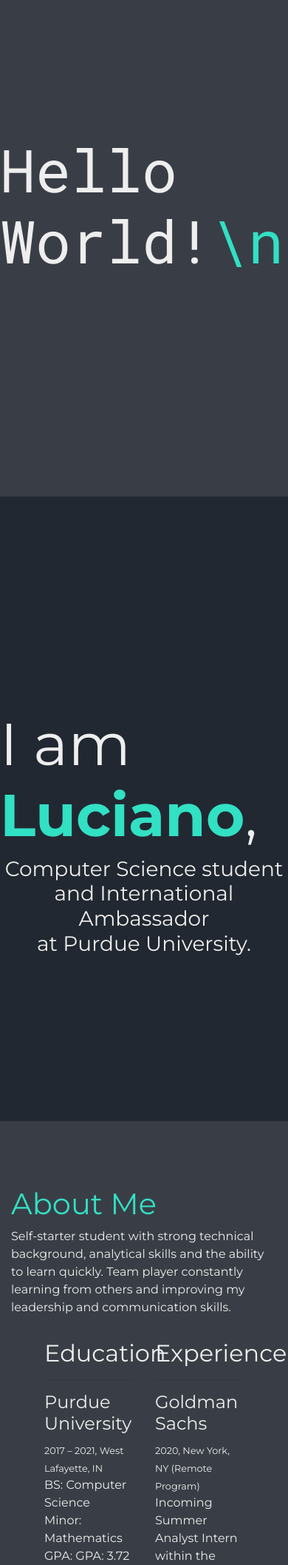
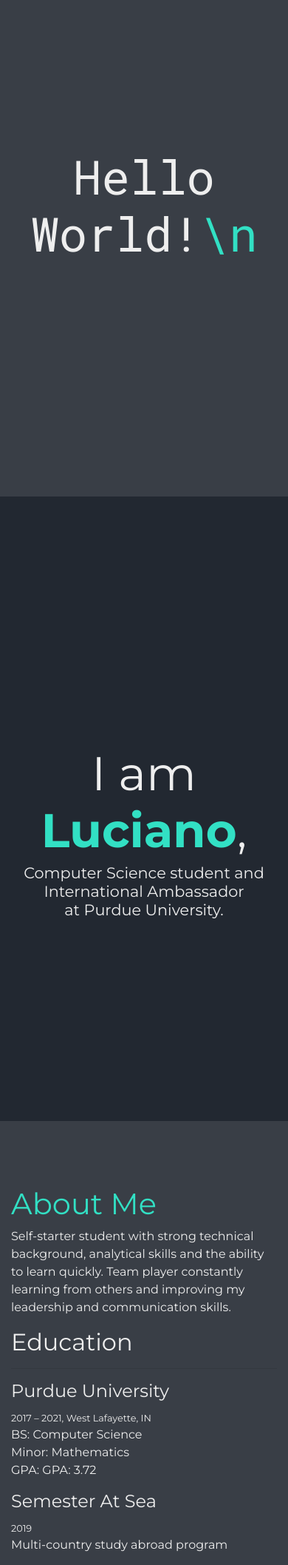
Before and after one commit to lucianohandal/portfolio, a Flask app: page / in a window 390 px wide. Shown: the part 173-2288 px from the top of the page at 74% size. Run offline with Flask 2, Linux system fonts and the light colour scheme; some libraries are stand-ins or nearby versions.

Commit message:
Fixed scroll bug, started phone UI, and added resume pdf

```diff
--- a/src/static/portfolio.css
+++ b/src/static/portfolio.css
@@ -6,6 +6,11 @@
 h1, h2, h3, h4, h5, h6, p, small, label, button{
   font-family: 'Montserrat', sans-serif;
   color: #eeeeee;
+}
+
+a {
+  font-family: 'Montserrat', sans-serif;
+  color: #32e0c4;
 }
 
 h1 {
@@ -18,6 +23,7 @@ h1 {
 
 .section {
   min-height: 100vh;
+  width: 100vw;
   padding-top: 4.5rem;
 }
 
@@ -65,6 +71,15 @@ h1 {
 #home h1 span {
   font-weight: bold;
   color: #32e0c4;
+}
+
+@media (max-width: 576px) {
+  #home h1, #hello h1 {
+    font-size: 4rem;
+  }
+  h3 {
+    font-size: 1.3rem;
+  }
 }
 
 #exp_edu_row, #skills_row{
--- a/src/templates/portfolio.html
+++ b/src/templates/portfolio.html
@@ -16,7 +16,7 @@
 
   <title>Luciano Handal</title>
 </head>
-<body>
+<body onresize="getSectionsOffsets()">
   <nav id="navbar" class="navbar navbar-expand-md fixed-top navbar-dark">
     <!-- <a class="navbar-brand" href="#">Navbar</a> -->
     <button class="navbar-toggler" type="button" data-toggle="collapse" data-target="#navbarSupportedContent" aria-controls="navbarSupportedContent" aria-expanded="false" aria-label="Toggle navigation">
@@ -44,11 +44,11 @@
     </div>
   </nav>
   <div id="hello" class="d-flex flex-column align-items-center justify-content-center section">
-    <h1 id="hello_world"></h1>
-    <h2 id="hello_arrow"><i class="fas fa-arrow-circle-down"></i></h2>
+    <h1 class="text-center" id="hello_world"></h1>
+    <h2 id="hello_arrow">&nbsp;</h2>
   </div>
   <div id="home" class="d-flex flex-column align-items-center justify-content-center section">
-    <h1>I am <span>Luciano</span>,</h1>
+    <h1 class="text-center">I am <span>Luciano</span>,</h1>
     <h3 class="text-center">Computer Science student and International Ambassador<br>at Purdue University.</h3>
   </div>
   <div id="about" class="section">
@@ -57,8 +57,8 @@
         <h1>About Me</h1>
         <p>Self-starter student with strong technical background, analytical skills and the ability to learn quickly. Team player constantly learning from others and improving my leadership and communication skills.</p>
       </div>
-      <div id="exp_edu_row" class="row">
-        <div class="col-6 pl-0">
+      <div id="exp_edu_row" class="row p-0 m-0 mx-md-3">
+        <div class="col-12 col-md-6 p-0">
           <h2>Education</h2>
           <hr>
           <h4>Purdue University</h4>
@@ -72,7 +72,7 @@
           <small>2019</small>
           <p>Multi-country study abroad program</p>
         </div>
-        <div class="col-6 pr-0">
+        <div class="col-12 col-md-6 p-0">
           <h2>Experience</h2>
           <hr>
           <h4>Goldman Sachs</h4>
@@ -88,12 +88,13 @@
           <small>2017, La Paz, Bolivia</small>
           <p>Graphic Designer</p>
         </div>
-        <div id="skills_row" class="row">
-          <div class="col-12">
+      </div>
+      <div id="skills_row" class="row p-0 m-0 mx-md-3">
+        <div class="col-12 p-0">
           <h2>Skills</h2>
           <hr>
         </div>
-          <div class="col-6">
+        <div class="col-12 col-md-6 p-0">
           <h4>Software</h4>
           <p class="mb-0">
             <span>C</span>, <span>C++</span>, <span>Java</span>, <span>JavaScript</span> and <span>Python</span> programming languages<br>
@@ -102,9 +103,9 @@
             <span>x86</span> assembly language<br>
             User experience, user interphase and graphic design
           </p>
-            <p class="m-0 ml-3">Experience working with <span>Adobe XD</span>, <span>Illustrator</span> and <span>Photoshop</span></p>
+          <p class="m-0 mb-3 mb-md-0 ml-3">Experience working with <span>Adobe XD</span>, <span>Illustrator</span> and <span>Photoshop</span></p>
         </div>
-          <div class="col-6">
+        <div class="col-12 col-md-6 p-0">
           <h4>Languages</h4>
           <p>
             <span>Spanish</span> native speaker<br>
@@ -112,8 +113,9 @@
           </p>
         </div>
       </div>
+      <a class="text-center" href="{{ url_for('static', filename='docs/resume.pdf') }}" download="Luciano Handal Resume" target="_blank">Get a full Resume</a>
     </div>
-    </div>
+
   </div>
   <div id="projects" class="section">
     <div class="row">
```
Also changed, not shown: src/static/portfolio.js (+18 -12 lines), 1 other file. Lines whose indentation alone changed are shown as unchanged.
